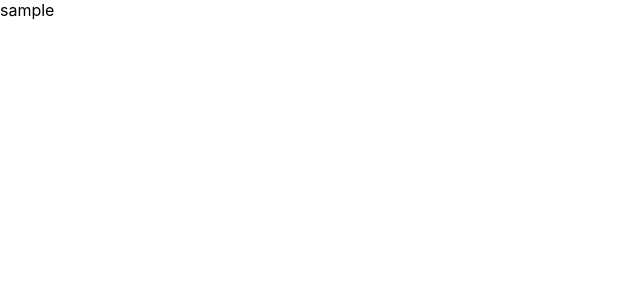
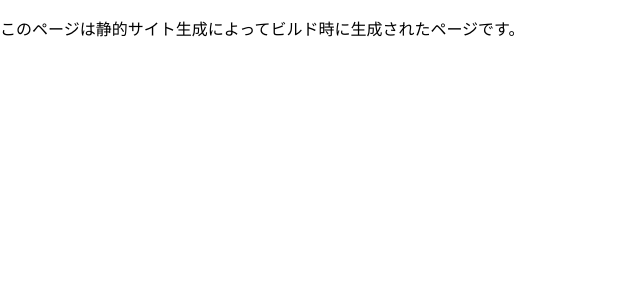
Before and after one commit to Kryo098/next-sample, a Next.js app: page /sample in a window 1280 px wide. Shown: the top 300 px of the page, without its empty margins (0-640 px from the left). Built offline with nearby package versions, Linux system fonts and the light colour scheme.

Commit message:
Create template sample.tsx

```diff
--- a/pages/sample.tsx
+++ b/pages/sample.tsx
@@ -1,5 +1,24 @@
-function Sample() {
-  return <span>sample</span>
+import { NextPage } from "next"
+import Head from "next/head"
+
+//TODO:ページコンポーネントのpropsの型定義
+type SSGProps = {}
+
+
+//SSGページ
+const SSG: NextPage <SSGProps> = () => {
+  return (
+    <div>
+      <Head>
+      <title>Static Site Generation</title>
+      <link rel="icon" href="/favicon.ico" />
+      </Head>
+      <main>
+        <p>
+          このページは静的サイト生成によってビルド時に生成されたページです。
+        </p>
+      </main>
+    </div>
+  )
 }
-
-export default Sample
+export default SSG
```
